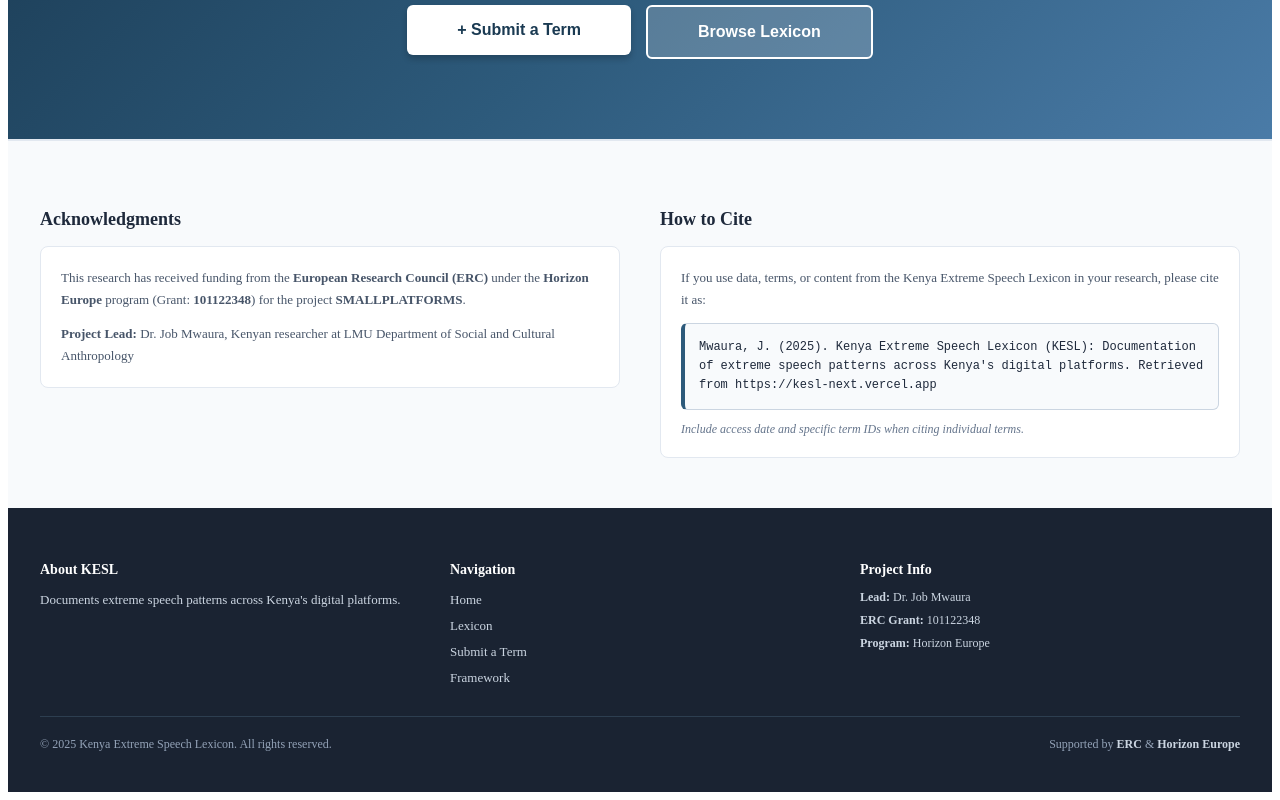
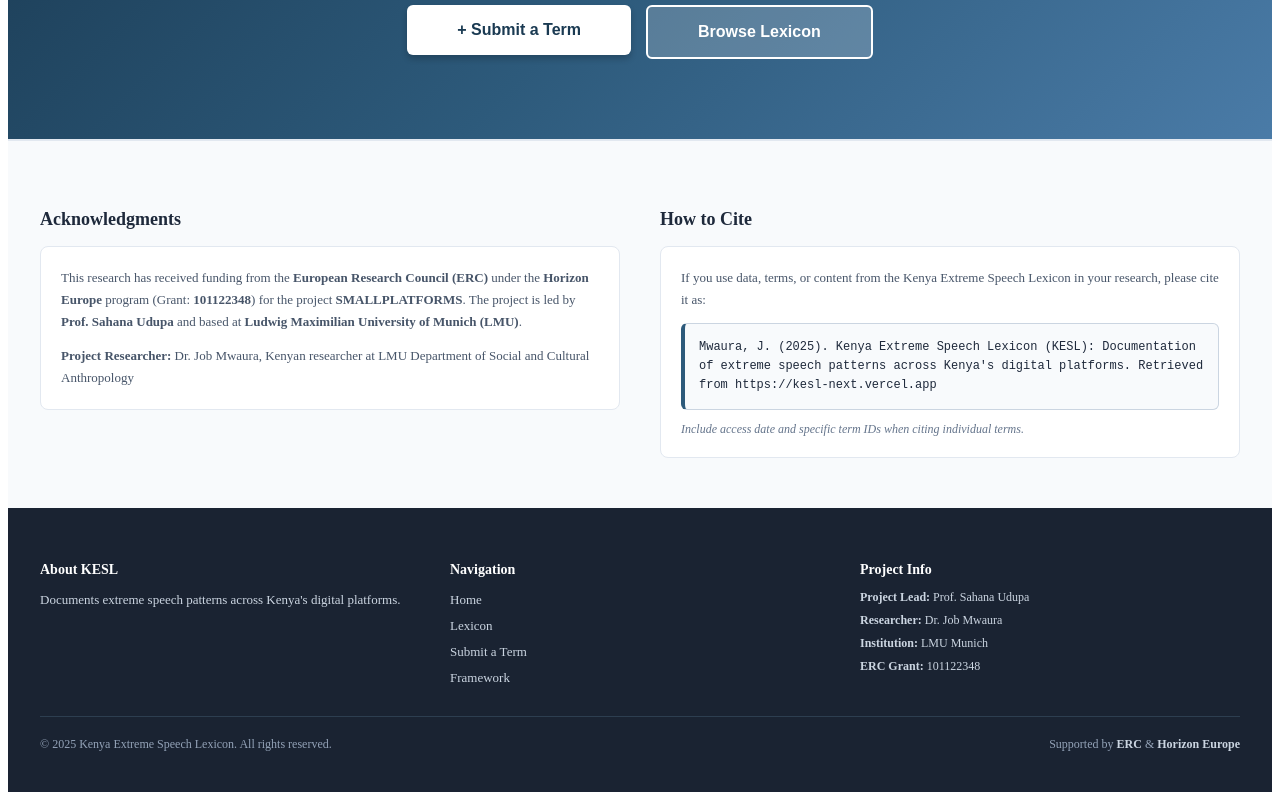
Before and after one commit to JobMwaura/KESL-NEXT, a Next.js app: page / in a window 1280 px wide. Shown: the part 7067-7867 px from the top of the page. Built offline with nearby package versions, Linux system fonts and the light colour scheme; no server answers; the database is empty.

Commit message:
docs: update footer with Prof. Sahana Udupa as project lead and complete project details

```diff
--- a/components/Footer.js
+++ b/components/Footer.js
@@ -39,7 +39,7 @@
                   margin: '0 0 12px 0',
                   lineHeight: '1.7'
                 }}>
-                  This research has received funding from the <strong>European Research Council (ERC)</strong> under the <strong>Horizon Europe</strong> program (Grant: <strong>101122348</strong>) for the project <strong>SMALLPLATFORMS</strong>.
+                  This research has received funding from the <strong>European Research Council (ERC)</strong> under the <strong>Horizon Europe</strong> program (Grant: <strong>101122348</strong>) for the project <strong>SMALLPLATFORMS</strong>. The project is led by <strong>Prof. Sahana Udupa</strong> and based at <strong>Ludwig Maximilian University of Munich (LMU)</strong>.
                 </p>
 
                 <p style={{
@@ -48,7 +48,7 @@
                   margin: '0',
                   lineHeight: '1.7'
                 }}>
-                  <strong>Project Lead:</strong> Dr. Job Mwaura, Kenyan researcher at LMU Department of Social and Cultural Anthropology
+                  <strong>Project Researcher:</strong> Dr. Job Mwaura, Kenyan researcher at LMU Department of Social and Cultural Anthropology
                 </p>
               </div>
             </div>
@@ -174,17 +174,22 @@
               <ul style={{ listStyle: 'none', padding: 0, margin: 0 }}>
                 <li style={{ marginBottom: '8px' }}>
                   <p style={{ fontSize: '12px', color: '#cbd5e1', margin: 0 }}>
-                    <strong>Lead:</strong> Dr. Job Mwaura
+                    <strong>Project Lead:</strong> Prof. Sahana Udupa
                   </p>
                 </li>
                 <li style={{ marginBottom: '8px' }}>
                   <p style={{ fontSize: '12px', color: '#cbd5e1', margin: 0 }}>
-                    <strong>ERC Grant:</strong> 101122348
+                    <strong>Researcher:</strong> Dr. Job Mwaura
+                  </p>
+                </li>
+                <li style={{ marginBottom: '8px' }}>
+                  <p style={{ fontSize: '12px', color: '#cbd5e1', margin: 0 }}>
+                    <strong>Institution:</strong> LMU Munich
                   </p>
                 </li>
                 <li>
                   <p style={{ fontSize: '12px', color: '#cbd5e1', margin: 0 }}>
-                    <strong>Program:</strong> Horizon Europe
+                    <strong>ERC Grant:</strong> 101122348
                   </p>
                 </li>
               </ul>
```
